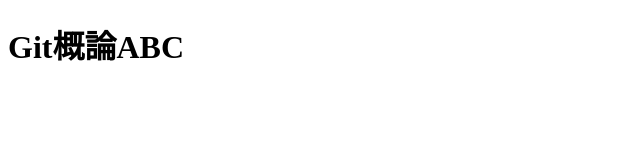
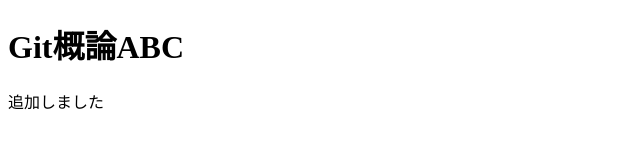
Before and after one commit to kaoriokaori/tomosta, a plain HTML site: page index.html in a window 1280 px wide. Shown: the whole page, without its empty margins (0-640 px from the left). Drawn offline with Linux system fonts and the light colour scheme.

Commit message:
追加しました

```diff
--- a/index.html
+++ b/index.html
@@ -7,5 +7,6 @@
 </head>
 <body>
     <h1>Git概論ABC</h1>
+    追加しました
 </body>
 </html>
```
